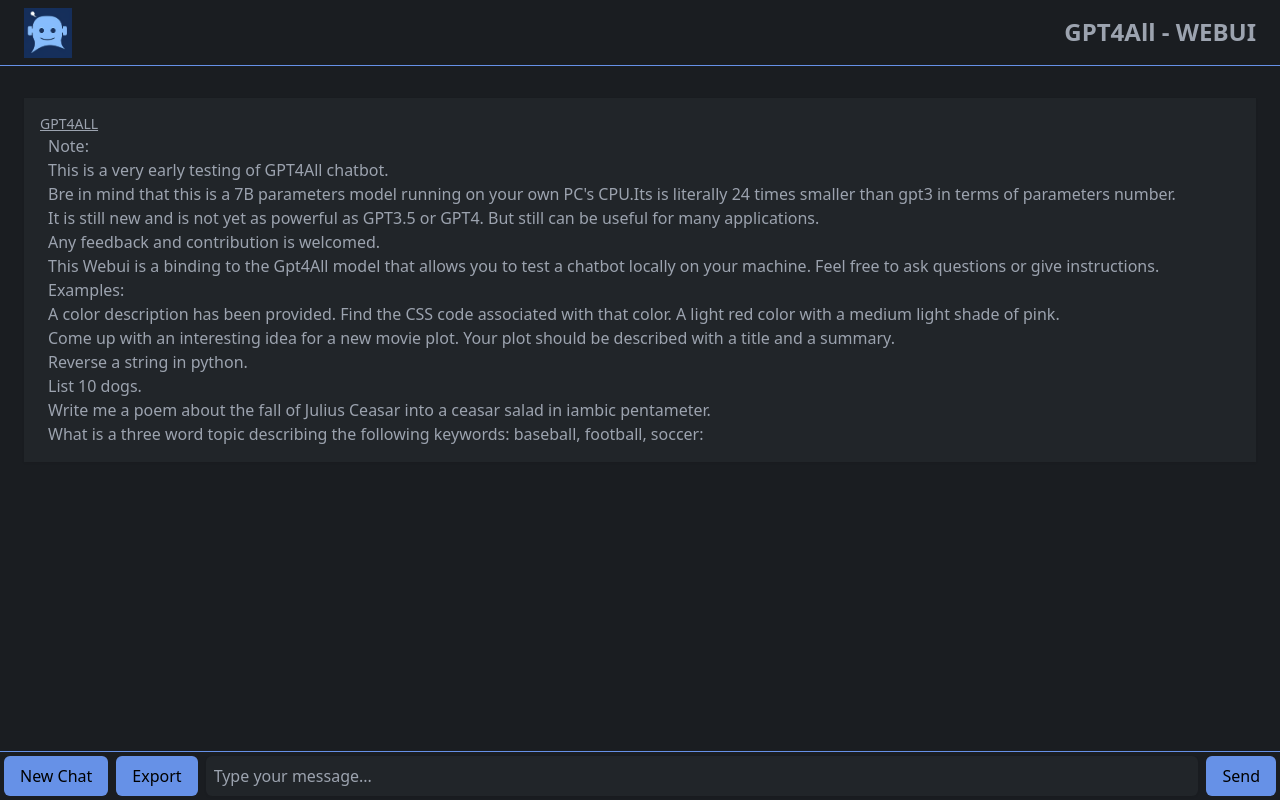
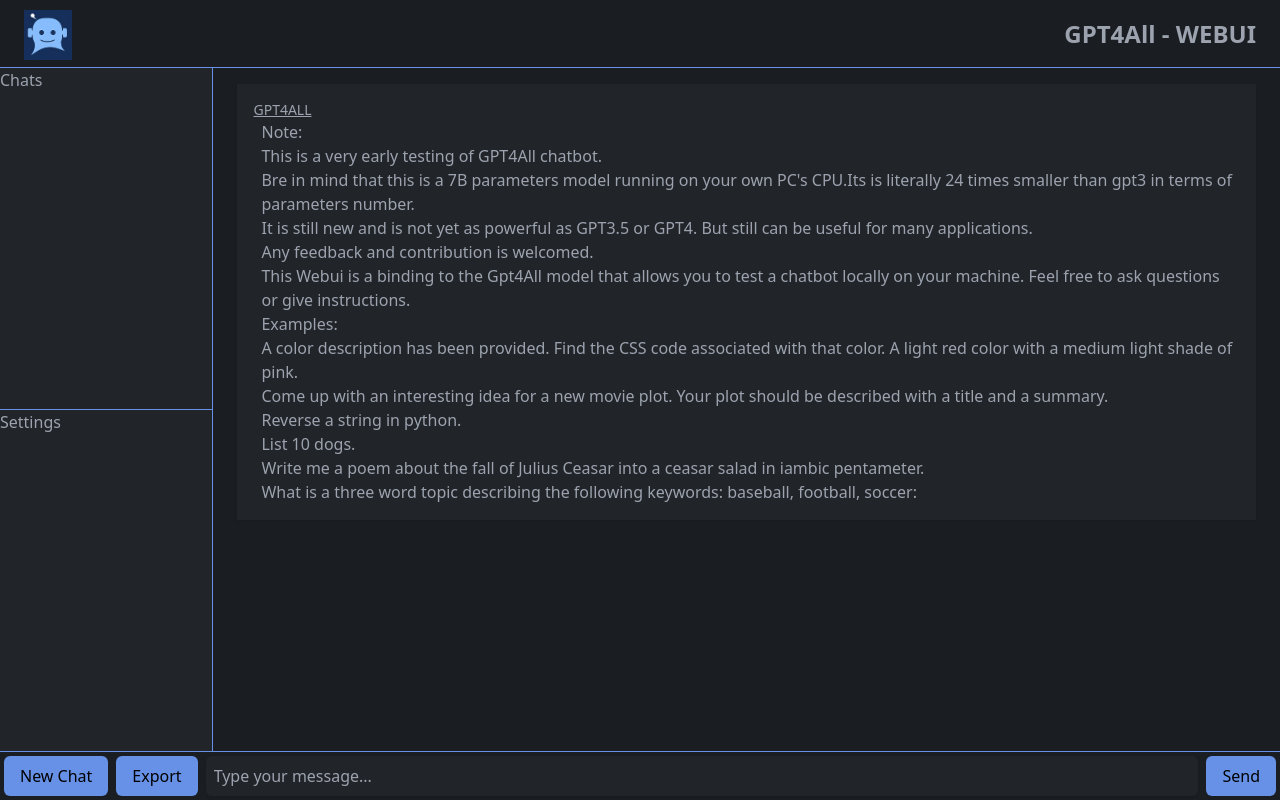
Before and after one commit to ParisNeo/Gpt4All-webui, a Flask app: page / in a window 1280 px wide. Run offline with Flask 3, Linux system fonts and the light colour scheme.

Commit message:
Updated page layout - Added side bar
Added initial design for side bar. Updated page layout to improve responsiveness for side bar implementation.

```diff
--- a/static/css/chat.css
+++ b/static/css/chat.css
@@ -513,13 +513,13 @@ video {
   --tw-backdrop-saturate:  ;
   --tw-backdrop-sepia:  ;
 }
+.mx-6 {
+  margin-left: 1.5rem;
+  margin-right: 1.5rem;
+}
 .my-4 {
   margin-top: 1rem;
   margin-bottom: 1rem;
-}
-.mx-6 {
-  margin-left: 1.5rem;
-  margin-right: 1.5rem;
 }
 .my-1 {
   margin-top: 0.25rem;
@@ -544,6 +544,9 @@ video {
 .h-full {
   height: 100%;
 }
+.max-h-full {
+  max-height: 100%;
+}
 .w-screen {
   width: 100vw;
 }
@@ -562,10 +565,18 @@ video {
 .justify-between {
   justify-content: space-between;
 }
+.space-y-0 > :not([hidden]) ~ :not([hidden]) {
+  --tw-space-y-reverse: 0;
+  margin-top: calc(0px * calc(1 - var(--tw-space-y-reverse)));
+  margin-bottom: calc(0px * var(--tw-space-y-reverse));
+}
 .space-x-2 > :not([hidden]) ~ :not([hidden]) {
   --tw-space-x-reverse: 0;
   margin-right: calc(0.5rem * var(--tw-space-x-reverse));
   margin-left: calc(0.5rem * calc(1 - var(--tw-space-x-reverse)));
+}
+.overflow-hidden {
+  overflow: hidden;
 }
 .overflow-y-auto {
   overflow-y: auto;
@@ -672,3 +683,59 @@ video {
   --tw-bg-opacity: 1;
   background-color: rgb(61 115 225 / var(--tw-bg-opacity));
 }
+
+@media (min-width: 640px) {
+
+  .sm\:space-x-reverse > :not([hidden]) ~ :not([hidden]) {
+    --tw-space-x-reverse: 1;
+  }
+
+  .sm\:border-b {
+    border-bottom-width: 1px;
+  }
+}
+
+@media (min-width: 768px) {
+
+  .md\:h-1\/2 {
+    height: 50%;
+  }
+
+  .md\:w-1\/3 {
+    width: 33.333333%;
+  }
+
+  .md\:flex-row {
+    flex-direction: row;
+  }
+
+  .md\:flex-col {
+    flex-direction: column;
+  }
+
+  .md\:border-r {
+    border-right-width: 1px;
+  }
+
+  .md\:border-b-0 {
+    border-bottom-width: 0px;
+  }
+
+  .md\:border-b {
+    border-bottom-width: 1px;
+  }
+}
+
+@media (min-width: 1024px) {
+
+  .lg\:w-1\/4 {
+    width: 25%;
+  }
+}
+
+@media (min-width: 1280px) {
+
+  .xl\:w-1\/5 {
+    width: 20%;
+  }
+}
--- a/templates/chat.html
+++ b/templates/chat.html
@@ -4,13 +4,23 @@
     <title>Chat with Bot</title>
     <link rel="stylesheet" href="{{ url_for('static', filename='css/chat.css') }}">
 </head>
-<body class="w-screen h-screen bg-primary text-gray-400 flex flex-col">
+<body class="w-screen h-screen bg-primary text-gray-400 flex flex-col overflow-hidden">
     <div class="w-full h-20 border-b border-accent bg-tertiary text-2xl font-bold flex justify-between items-center px-6">
         <div class="w-12 h-12"><img src="{{ url_for('static', filename='images/icon.png') }}"></div>
         <h1>GPT4All - WEBUI</h1>
     </div>
-    <main id="chat-window" class="h-full overflow-y-auto flex flex-col my-4">
-        <!-- chat messages will be added dynamically here -->
+    <main class="h-full flex flex-col md:flex-row overflow-hidden max-h-full">
+        <section class="w-full md:w-1/3 lg:w-1/4 xl:w-1/5 bg-secondary flex md:flex-col md:border-r border-accent sm:border-b md:border-b-0">
+            <section class="md:h-1/2 md:border-b border-accent flex">
+              <p>Chats</p>
+            </section>
+            <section class="md:h-1/2 flex sm:space-x-reverse">
+              <p>Settings</p>
+            </section>
+          </section>
+        <section id="chat-window" class="w-full overflow-y-auto flex flex-col">
+
+        </section>
     </main>
     <footer class="border-t border-accent flex">
         <input type="button" value="New Chat" id="new-discussion-btn" class="my-1 mx-1 outline-none px-4 bg-accent text-black rounded-md hover:bg-[#7ba0ea] active:bg-[#3d73e1]  transition-colors ease-in-out">
```
